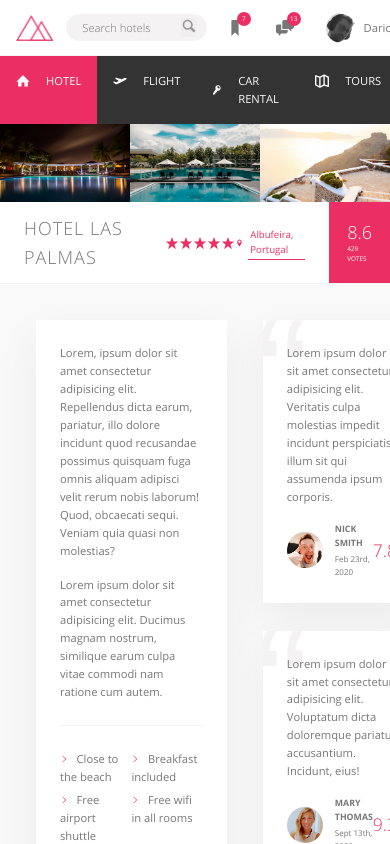
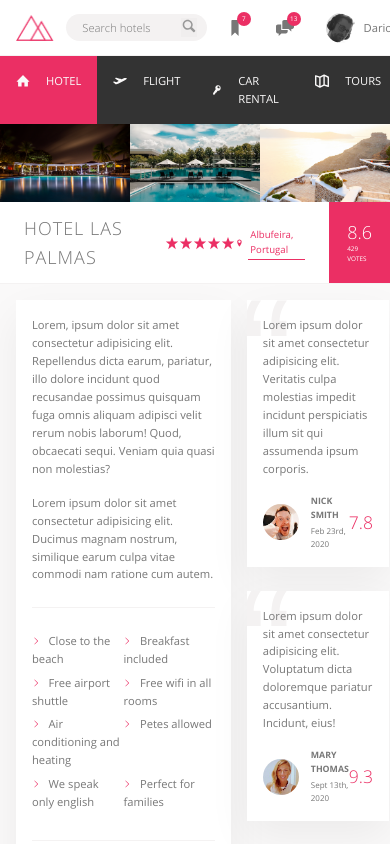
Before and after one commit to dario-piotrowicz/VueJS3-CSS_demo_Trillo_website_miniproject, a Vue app: page / in a window 390 px wide. Shown: the top 844 px of the page. Built offline with nearby package versions, Linux system fonts and the light colour scheme.

Commit message:
reduced various paddings in the hotel-view on smaller screens

```diff
--- a/src/components/HotelView/Description.vue
+++ b/src/components/HotelView/Description.vue
@@ -111,6 +111,10 @@
   padding: 3rem;
   font-size: 1.4rem;
 
+  @media only screen and (max-width: 930px) {
+    padding: 2rem;
+  }
+
   &__paragraph {
     &:not(:last-of-type) {
       margin-bottom: 2rem;
--- a/src/components/HotelView/HotelView.vue
+++ b/src/components/HotelView/HotelView.vue
@@ -42,11 +42,19 @@ export default {
     padding: 4.5rem;
     background-color: var(--color-gray-lightest);
     border-bottom: 1px solid var(--color-gray-lighter);
+
+    @media only screen and (max-width: 930px) {
+      padding: 2rem;
+    }
   }
 
   .hotel-description-wrapper {
     flex: 0 0 60%;
     margin-right: 4.5rem;
+
+    @media only screen and (max-width: 930px) {
+      margin-right: 2rem;
+    }
   }
 
   .hotel-reviews-wrapper {
--- a/src/components/HotelView/Review.vue
+++ b/src/components/HotelView/Review.vue
@@ -37,6 +37,11 @@ export default {
   font-size: 1.4rem;
   position: relative;
   overflow: hidden;
+
+  @media only screen and (max-width: 930px) {
+    padding: 2rem;
+    margin-bottom: 3rem;
+  }
 
   &__text {
     position: relative;
```
